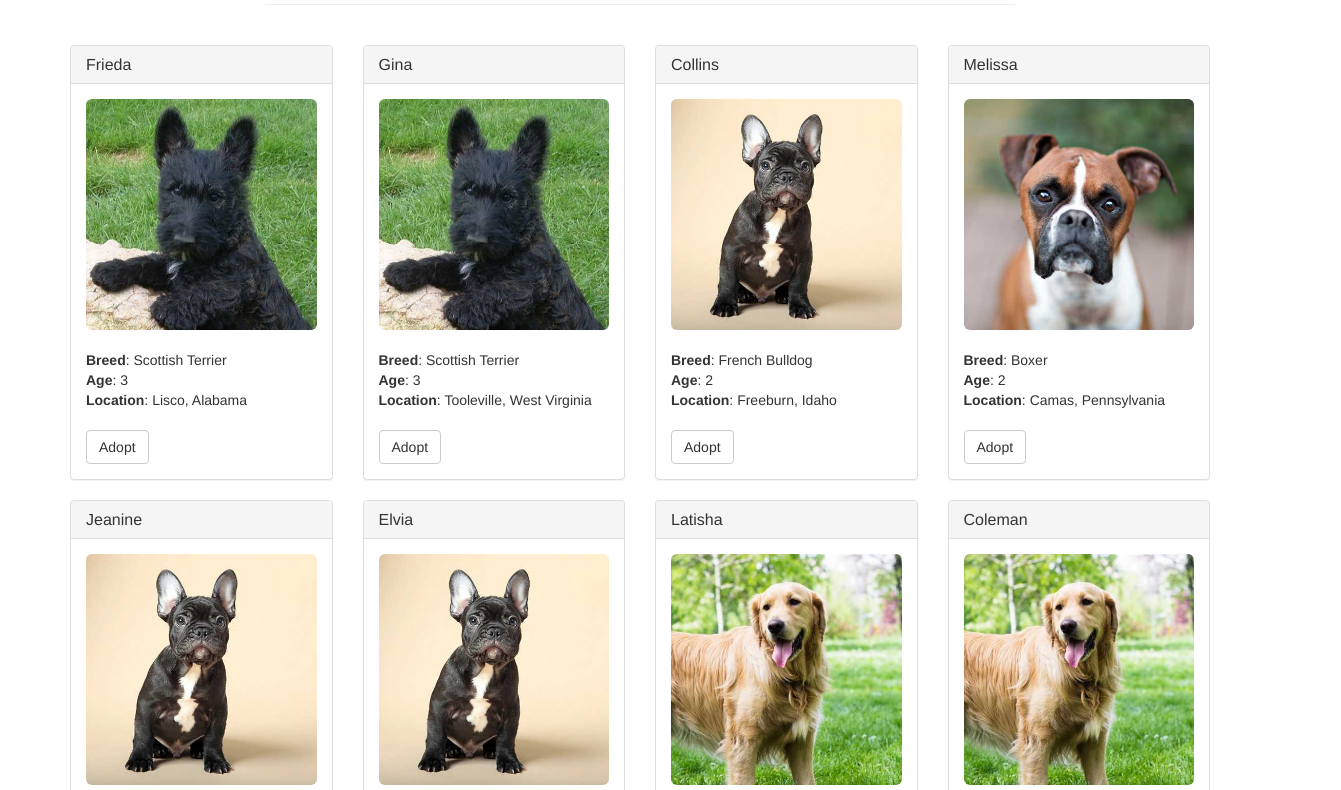
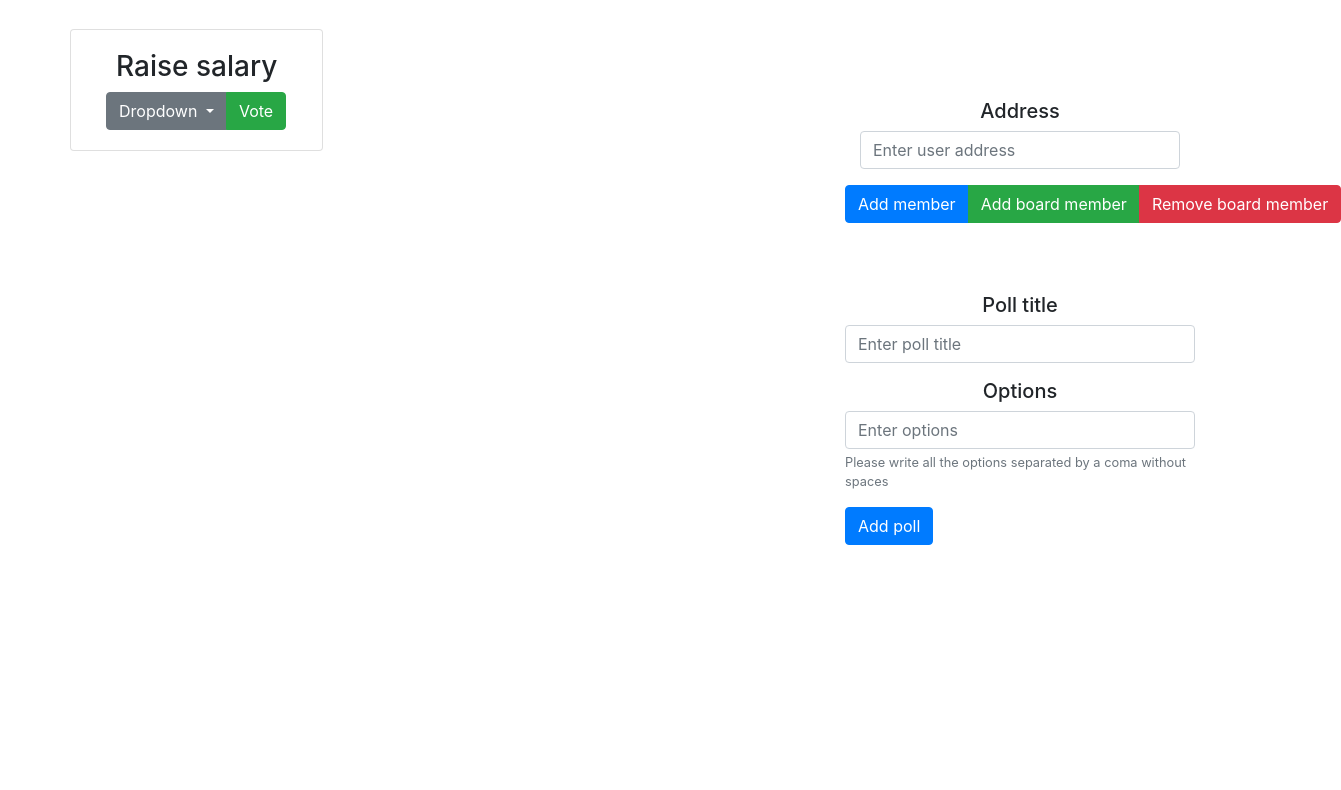
Before and after one commit to StoyanoVasil/Organization-smart-contract, a website: page src/index.html in a window 1280 px wide. Shown: the part 76-866 px from the top of the page, 1341 px wide, since content can reach past the window. After the commit the page ends 800 px from the top, so only its background shows below. Drawn offline with nearby package versions, Linux system fonts and the light colour scheme.

Commit message:
Add frontend styling

```diff
--- a/src/index.html
+++ b/src/index.html
@@ -5,10 +5,10 @@
     <meta http-equiv="X-UA-Compatible" content="IE=edge">
     <meta name="viewport" content="width=device-width, initial-scale=1">
     <!-- The above 3 meta tags *must* come first in the head; any other head content must come *after* these tags -->
-    <title>Pete's Pet Shop</title>
+    <title>Organization</title>
 
     <!-- Bootstrap -->
-    <link href="css/bootstrap.min.css" rel="stylesheet">
+    <link rel="stylesheet" href="https://maxcdn.bootstrapcdn.com/bootstrap/4.0.0/css/bootstrap.min.css" integrity="sha384-Gn5384xqQ1aoWXA+058RXPxPg6fy4IWvTNh0E263XmFcJlSAwiGgFAW/dAiS6JXm" crossorigin="anonymous">
 
     <!-- HTML5 shim and Respond.js for IE8 support of HTML5 elements and media queries -->
     <!-- WARNING: Respond.js doesn't work if you view the page via file:// -->
@@ -20,40 +20,79 @@
   <body>
     <div class="container">
       <div class="row">
-        <div class="col-xs-12 col-sm-8 col-sm-push-2">
-          <h1 class="text-center">Pete's Pet Shop</h1>
+        <div class="col-xs-12 col-sm-8 col-sm-push-2 col-lg-12">
+          <h1 class="text-center">Organization</h1>
           <hr/>
           <br/>
         </div>
       </div>
 
-      <div id="petsRow" class="row">
-        <!-- PETS LOAD HERE -->
-      </div>
-    </div>
+      <div class="row">
 
-    <div id="petTemplate" style="display: none;">
-      <div class="col-sm-6 col-md-4 col-lg-3">
-        <div class="panel panel-default panel-pet">
-          <div class="panel-heading">
-            <h3 class="panel-title">Scrappy</h3>
+        <!-- Display polls -->
+        <div class="col-lg-8" id="polls">
+          <div id="petTemplate" style="display: block;">
+            <div class="row">
+
+              <div class="card col-lg-4">
+                <div class="card-body">
+                  <h3 class="text-center">Raise salary</h3>
+                  <div class="btn-group" role="group" aria-label="Button group with nested dropdown">
+                    <div class="btn-group" role="group">
+                      <button id="btnGroupDrop1" type="button" class="btn btn-secondary dropdown-toggle" data-toggle="dropdown" aria-haspopup="true" aria-expanded="false">
+                        Dropdown
+                      </button>
+                      <div class="dropdown-menu" aria-labelledby="btnGroupDrop1">
+                        <a class="dropdown-item" href="#">Dropdown link</a>
+                        <a class="dropdown-item" href="#">Dropdown link</a>
+                      </div>
+                    </div>
+                    <button type="button" class="btn btn-success">Vote</button>
+                  </div>
+                </div>
+              </div>
+
+            </div>
           </div>
-          <div class="panel-body">
-            <img alt="140x140" data-src="holder.js/140x140" class="img-rounded img-center" style="width: 100%;" src="https://animalso.com/wp-content/uploads/2017/01/Golden-Retriever_6.jpg" data-holder-rendered="true">
-            <br/><br/>
-            <strong>Breed</strong>: <span class="pet-breed">Golden Retriever</span><br/>
-            <strong>Age</strong>: <span class="pet-age">3</span><br/>
-            <strong>Location</strong>: <span class="pet-location">Warren, MI</span><br/><br/>
-            <button class="btn btn-default btn-adopt" type="button" data-id="0">Adopt</button>
-          </div>
+        </div>
+
+        <!-- Forms to add members and create polls -->
+        <div class="col-lg-4">
+
+            <form style="margin-top: 20%">
+              <div class="form-group col">
+                <h5 for="inputAddress" class="text-center">Address</h5>
+                <input type="text" class="form-control" id="inputAddress" placeholder="Enter user address">
+              </div>
+              <div class="btn-group">
+                <button type="button" class="btn btn-primary">Add member</button>
+                <button type="button" class="btn btn-success">Add board member</button>
+                <button type="button" class="btn btn-danger">Remove board member</button>
+              </div>
+            </form>
+
+            <form style="margin-top: 20%">
+                <div class="form-group">
+                  <h5 for="pollTitle" class="text-center">Poll title</h5>
+                  <input type="text" class="form-control" id="pollTitle" placeholder="Enter poll title">
+                </div>
+                <div class="form-group">
+                  <h5 for="options" class="text-center">Options</h5>
+                  <input type="text" class="form-control" id="options" aria-describedby="optioinsHelp" placeholder="Enter options">
+                  <small id="optioinsHelp" class="form-text text-muted">Please write all the options separated by a coma without spaces</small>
+                </div>
+                <button type="button" class="btn btn-primary">Add poll</button>
+              </form>
+
         </div>
       </div>
     </div>
 
     <!-- jQuery (necessary for Bootstrap's JavaScript plugins) -->
-    <script src="https://ajax.googleapis.com/ajax/libs/jquery/1.12.4/jquery.min.js"></script>
+    <script src="https://code.jquery.com/jquery-3.2.1.slim.min.js" integrity="sha384-KJ3o2DKtIkvYIK3UENzmM7KCkRr/rE9/Qpg6aAZGJwFDMVNA/GpGFF93hXpG5KkN" crossorigin="anonymous"></script>
+    <script src="https://cdnjs.cloudflare.com/ajax/libs/popper.js/1.12.9/umd/popper.min.js" integrity="sha384-ApNbgh9B+Y1QKtv3Rn7W3mgPxhU9K/ScQsAP7hUibX39j7fakFPskvXusvfa0b4Q" crossorigin="anonymous"></script>
+    <script src="https://maxcdn.bootstrapcdn.com/bootstrap/4.0.0/js/bootstrap.min.js" integrity="sha384-JZR6Spejh4U02d8jOt6vLEHfe/JQGiRRSQQxSfFWpi1MquVdAyjUar5+76PVCmYl" crossorigin="anonymous"></script>
     <!-- Include all compiled plugins (below), or include individual files as needed -->
-    <script src="js/bootstrap.min.js"></script>
     <script src="js/web3.min.js"></script>
     <script src="js/truffle-contract.js"></script>
     <script src="js/app.js"></script>
--- a/src/js/app.js
+++ b/src/js/app.js
@@ -2,61 +2,31 @@ App = {
   web3Provider: null,
   contracts: {},
 
-  init: async function() {
-    // Load pets.
-    $.getJSON('../pets.json', function(data) {
-      var petsRow = $('#petsRow');
-      var petTemplate = $('#petTemplate');
-
-      for (i = 0; i < data.length; i ++) {
-        petTemplate.find('.panel-title').text(data[i].name);
-        petTemplate.find('img').attr('src', data[i].picture);
-        petTemplate.find('.pet-breed').text(data[i].breed);
-        petTemplate.find('.pet-age').text(data[i].age);
-        petTemplate.find('.pet-location').text(data[i].location);
-        petTemplate.find('.btn-adopt').attr('data-id', data[i].id);
-
-        petsRow.append(petTemplate.html());
-      }
-    });
-
-    return await App.initWeb3();
+  init: function() {
+    return App.initWeb3();
   },
 
-  initWeb3: async function() {
-    /*
-     * Replace me...
-     */
-
+  initWeb3: function() {
+    if(typeof web3 !== undefined) {
+      App.web3Provider = web3.currentProvider;
+      web3 = new Web3(web3.currentProvider);
+    } else {
+      App.web3Provider = new Web3.providers.HttpProvider("http://localhost:7545");
+      web3 = new Web3(App.web3Provider);
+    }
     return App.initContract();
   },
 
   initContract: function() {
-    /*
-     * Replace me...
-     */
-
-    return App.bindEvents();
+    $.getJSON("Organization.json", (organization) => {
+      App.contracts.Organization = TruffleContract(organization);
+      App.contracts.Organization.setProvider(App.web3Provider);
+      return App.render();
+    });
   },
 
-  bindEvents: function() {
-    $(document).on('click', '.btn-adopt', App.handleAdopt);
-  },
+  render: function() {
 
-  markAdopted: function(adopters, account) {
-    /*
-     * Replace me...
-     */
-  },
-
-  handleAdopt: function(event) {
-    event.preventDefault();
-
-    var petId = parseInt($(event.target).data('id'));
-
-    /*
-     * Replace me...
-     */
   }
 
 };
--- a/src/pets.json
+++ /dev/null
@@ -1,130 +0,0 @@
-[
-  {
-    "id": 0,
-    "name": "Frieda",
-    "picture": "images/scottish-terrier.jpeg",
-    "age": 3,
-    "breed": "Scottish Terrier",
-    "location": "Lisco, Alabama"
-  },
-  {
-    "id": 1,
-    "name": "Gina",
-    "picture": "images/scottish-terrier.jpeg",
-    "age": 3,
-    "breed": "Scottish Terrier",
-    "location": "Tooleville, West Virginia"
-  },
-  {
-    "id": 2,
-    "name": "Collins",
-    "picture": "images/french-bulldog.jpeg",
-    "age": 2,
-    "breed": "French Bulldog",
-    "location": "Freeburn, Idaho"
-  },
-  {
-    "id": 3,
-    "name": "Melissa",
-    "picture": "images/boxer.jpeg",
-    "age": 2,
-    "breed": "Boxer",
-    "location": "Camas, Pennsylvania"
-  },
-  {
-    "id": 4,
-    "name": "Jeanine",
-    "picture": "images/french-bulldog.jpeg",
-    "age": 2,
-    "breed": "French Bulldog",
-    "location": "Gerber, South Dakota"
-  },
-  {
-    "id": 5,
-    "name": "Elvia",
-    "picture": "images/french-bulldog.jpeg",
-    "age": 3,
-    "breed": "French Bulldog",
-    "location": "Innsbrook, Illinois"
-  },
-  {
-    "id": 6,
-    "name": "Latisha",
-    "picture": "images/golden-retriever.jpeg",
-    "age": 3,
-    "breed": "Golden Retriever",
-    "location": "Soudan, Louisiana"
-  },
-  {
-    "id": 7,
-    "name": "Coleman",
-    "picture": "images/golden-retriever.jpeg",
-    "age": 3,
-    "breed": "Golden Retriever",
-    "location": "Jacksonwald, Palau"
-  },
-  {
-    "id": 8,
-    "name": "Nichole",
-    "picture": "images/french-bulldog.jpeg",
-    "age": 2,
-    "breed": "French Bulldog",
-    "location": "Honolulu, Hawaii"
-  },
-  {
-    "id": 9,
-    "name": "Fran",
-    "picture": "images/boxer.jpeg",
-    "age": 3,
-    "breed": "Boxer",
-    "location": "Matheny, Utah"
-  },
-  {
-    "id": 10,
-    "name": "Leonor",
-    "picture": "images/boxer.jpeg",
-    "age": 2,
-    "breed": "Boxer",
-    "location": "Tyhee, Indiana"
-  },
-  {
-    "id": 11,
-    "name": "Dean",
-    "picture": "images/scottish-terrier.jpeg",
-    "age": 3,
-    "breed": "Scottish Terrier",
-    "location": "Windsor, Montana"
-  },
-  {
-    "id": 12,
-    "name": "Stevenson",
-    "picture": "images/french-bulldog.jpeg",
-    "age": 3,
-    "breed": "French Bulldog",
-    "location": "Kingstowne, Nevada"
-  },
-  {
-    "id": 13,
-    "name": "Kristina",
-    "picture": "images/golden-retriever.jpeg",
-    "age": 4,
-    "breed": "Golden Retriever",
-    "location": "Sultana, Massachusetts"
-  },
-  {
-    "id": 14,
-    "name": "Ethel",
-    "picture": "images/golden-retriever.jpeg",
-    "age": 2,
-    "breed": "Golden Retriever",
-    "location": "Broadlands, Oregon"
-  },
-  {
-    "id": 15,
-    "name": "Terry",
-    "picture": "images/golden-retriever.jpeg",
-    "age": 2,
-    "breed": "Golden Retriever",
-    "location": "Dawn, Wisconsin"
-  }
-]
--- a/truffle.js
+++ b/truffle.js
@@ -1,3 +1,6 @@
+const mnemonic = "rate swamp prevent mistake document segment engine lock gym bright sea tobacco";
+const endpoint = "https://ropsten.infura.io/v3/62fdee7acc154d19b828c20da83deef9";
+
 module.exports = {
   // See <http://truffleframework.com/docs/advanced/configuration>
   // for more about customizing your Truffle configuration!
@@ -6,6 +9,13 @@ module.exports = {
       host: "127.0.0.1",
       port: 7545,
       network_id: "*" // Match any network id
+    },
+    ropsten: {
+      provider: function() {
+        return new HDWalletProvider(mnemonic, endpoint);
+      },
+      network_id: 3,
+      gas: 400000
     }
   }
 };
```
Also changed, not shown: box-img-lg.png (deleted), box-img-sm.png (deleted), build/contracts/Migrations.json, build/contracts/Organization.json, build/contracts/Ownable.json, src/css/bootstrap.min.css (deleted), src/images/boxer.jpeg (deleted), src/images/french-bulldog.jpeg (deleted), src/images/golden-retriever.jpeg (deleted), src/images/scottish-terrier.jpeg (deleted), src/js/bootstrap.min.js (deleted), 2 other files.
